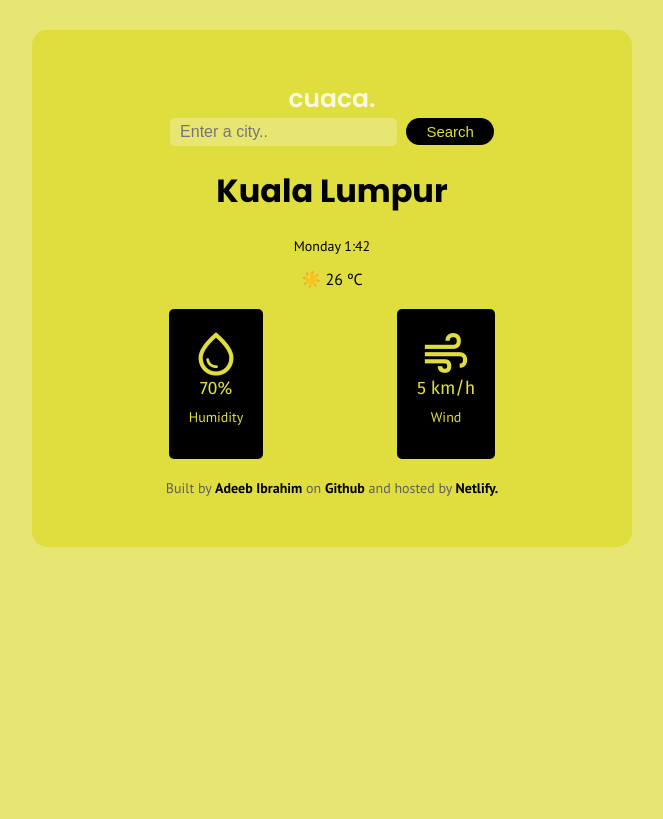
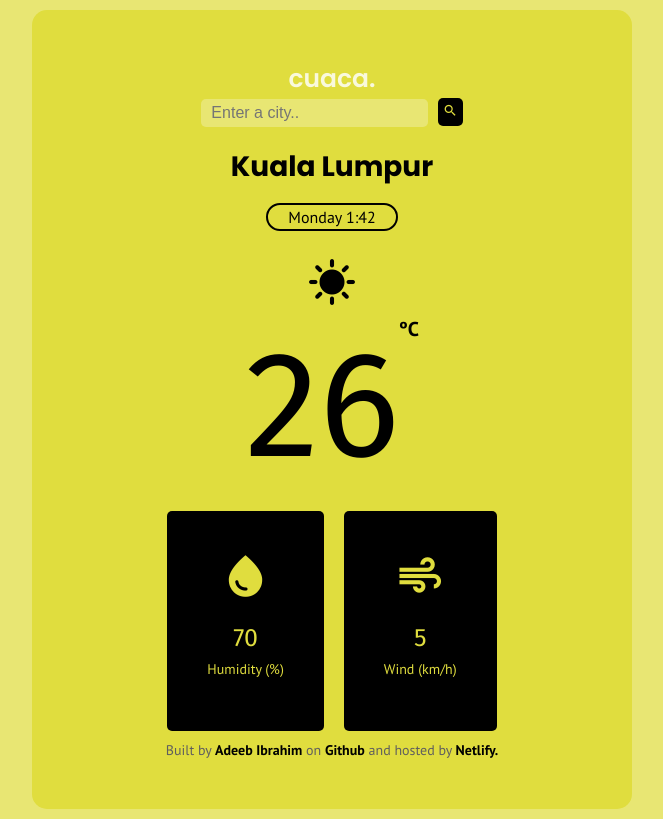
Before and after one commit to yanaadeeb/cuaca-app, a plain HTML site: page index.html in a window 1280 px wide. Shown: the whole page, without its empty margins (308-971 px from the left). Drawn offline with nearby package versions, Linux system fonts and the light colour scheme.

Commit message:
editted and add more CSS attributes

```diff
--- a/index.html
+++ b/index.html
@@ -10,17 +10,10 @@
       href="https://fonts.googleapis.com/css2?family=Fira+Sans:ital,wght@0,100;0,200;0,300;0,400;0,500;0,600;0,700;0,800;0,900;1,100;1,200;1,300;1,400;1,500;1,600;1,700;1,800;1,900&family=PT+Sans:ital,wght@0,400;0,700;1,400;1,700&family=Poppins:ital,wght@0,100;0,200;0,300;0,400;0,500;0,600;0,700;0,800;0,900;1,100;1,200;1,300;1,400;1,500;1,600;1,700;1,800;1,900&display=swap"
       rel="stylesheet"
     />
+
     <link
       rel="stylesheet"
       href="https://fonts.googleapis.com/icon?family=Material+Icons"
-    />
-    <link
-      rel="stylesheet"
-      href="https://fonts.googleapis.com/css2?family=Material+Symbols+Outlined:opsz,wght,FILL,GRAD@20..48,100..700,0..1,-50..200"
-    />
-    <link
-      rel="stylesheet"
-      href="https://fonts.googleapis.com/css2?family=Material+Symbols+Outlined:opsz,wght,FILL,GRAD@20..48,100..700,0..1,-50..200"
     />
 
     <title>Cuaca App</title>
@@ -36,30 +29,33 @@
             required
             class="search-form-input"
           />
-          <input type="submit" value="Search" class="search-form-button" />
+          <button type="submit" class="search-form-button">
+            <i class="material-icons searchIcon">search</i>
+          </button>
         </form>
       </header>
       <main>
         <h1>Kuala Lumpur</h1>
         <div class="locationTime">
-          <p class="time">Monday 1:42</p>
+          <span class="time">Monday 1:42</span>
         </div>
+        <i class="material-icons currentWeatherIcon">sunny</i>
         <div class="locationTemperature">
-          <span id="emoji"> ☀️</span>
-          <span id="temperature">26 ºC</span>
+          <div class="temperature">26</div>
+          <div class="temperatureUnit">ºC</div>
         </div>
         <div class="weatherInfo">
           <div class="currentHumidity">
-            <span class="material-symbols-outlined"> water_drop </span>
+            <i class="material-icons humidityIcon">water_drop</i>
             <br />
-            <span id="humidity"> 70%</span>
-            <p>Humidity</p>
+            <span id="humidity">70</span>
+            <p>Humidity (%)</p>
           </div>
           <div class="currentWind">
-            <span class="material-symbols-outlined"> air </span>
+            <i class="material-icons windIcon">air</i>
             <br />
-            <span id="wind">5 km/h</span>
-            <p>Wind</p>
+            <span id="wind">5</span>
+            <p>Wind (km/h)</p>
           </div>
         </div>
       </main>
--- a/src/style.css
+++ b/src/style.css
@@ -12,7 +12,7 @@ a {
 .mainContainer {
   background: #e0dd3e;
   max-width: 500px;
-  margin: 30px auto;
+  margin: 10px auto;
   padding: 50px;
   border-radius: 15px;
   text-align: center;
@@ -39,36 +39,84 @@ a {
   border-width: 2px;
   border-style: none;
   border-color: black;
-  border-radius: 20px;
-  padding: 5px 20px;
-  font-size: 15px;
+  border-radius: 5px;
+  padding: 5px;
   margin-left: 5px;
   color: #e0dd3e;
 }
 
+.searchIcon {
+  color: #e0dd3e;
+  font-size: 15px !important;
+}
+
+.time {
+  color: black;
+  padding: 2px 20px;
+  border-width: 2px;
+  border-color: black;
+  border-style: solid;
+  border-radius: 20px;
+}
+
+.currentWeatherIcon {
+  font-size: 50px !important;
+  margin: 30px 0 0% 0;
+}
+
+.locationTemperature {
+  display: flex;
+  justify-content: center;
+  margin: 5px auto;
+}
+
+.temperature {
+  font-size: 150px;
+  font-family: "Fira Sans", sans-serif;
+}
+
+.temperatureUnit {
+  font-size: 20px;
+  font-weight: 600;
+}
+
 .weatherInfo {
   display: flex;
-  justify-content: space-around;
-  padding: 20px;
+  justify-content: center;
+  padding: 10px;
 }
 
 .currentWind,
+.currentHumidity {
+  flex: 1;
+  max-width: fit-content;
+  background-color: black;
+  color: #e0dd3e;
+  padding: 40px;
+  border-radius: 5px;
+  line-height: 15px;
+  margin: 0px 10px;
+}
+
+/* .currentWind,
 .currentHumidity {
   background-color: black;
   color: #e0dd3e;
   padding: 20px;
   border-radius: 5px;
   line-height: 15px;
-}
+} */
 
-.material-symbols-outlined {
+.humidityIcon,
+.windIcon {
   font-variation-settings: "FILL" 0, "wght" 600, "GRAD" 0, "opsz" 48;
   font-size: 50px !important;
+  margin: 0px 0px 30px 0px;
 }
 
 #humidity,
 #wind {
-  font-size: 18px;
+  font-size: 25px;
   font-family: "Fira Sans", sans-serif;
 }
 
@@ -83,4 +131,5 @@ footer {
 
 h1 {
   font-family: "Poppins", sans-serif;
+  font-size: 28px;
 }
```
